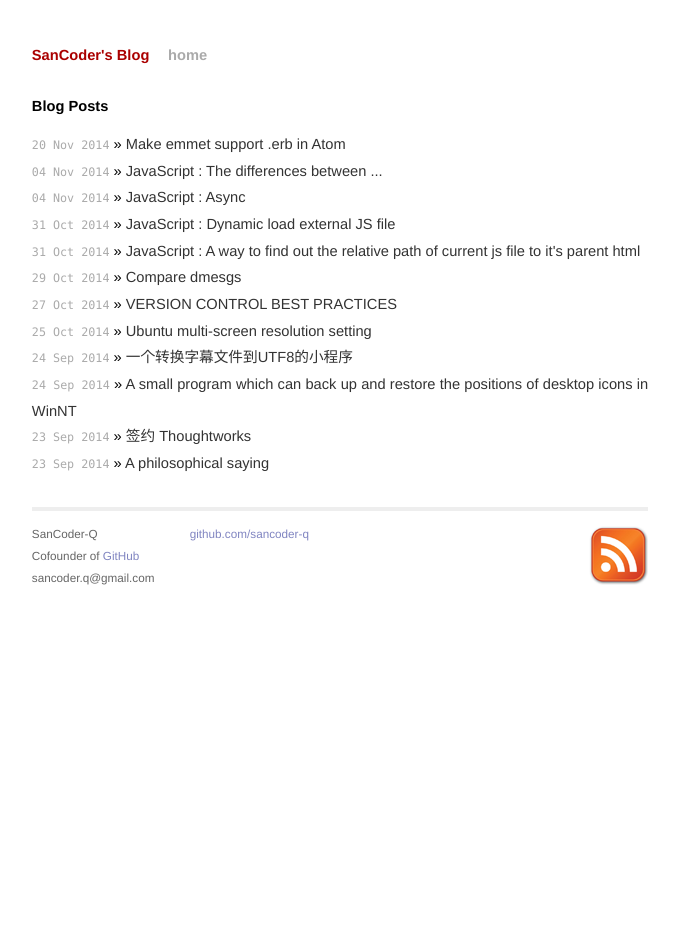
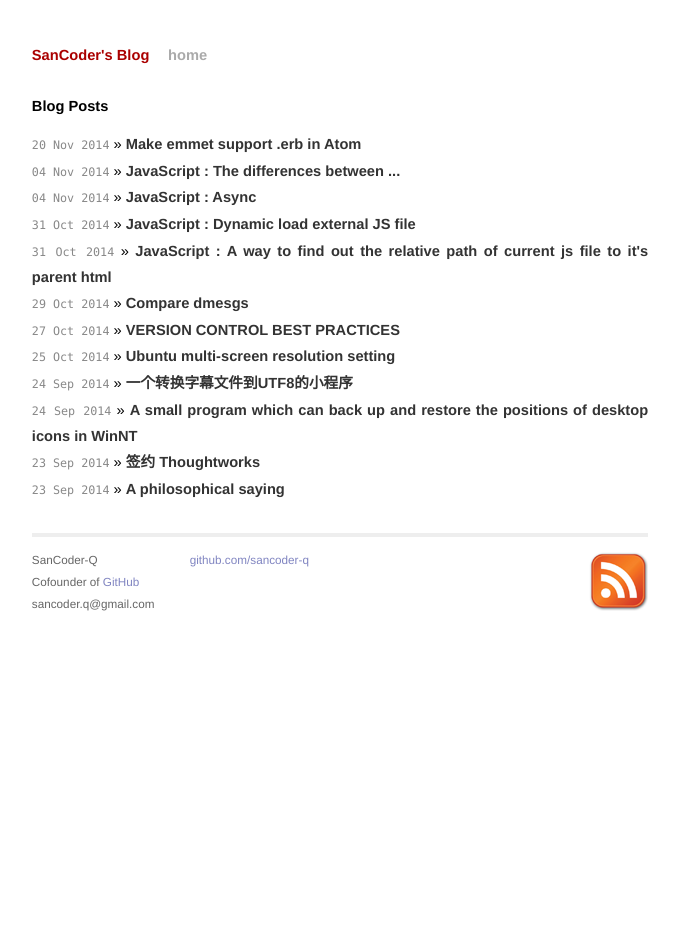
Before and after one commit to SanCoder-Q/sancoder-q.github.io, a Jekyll site: the page built from index.html, in a window 1280 px wide. Shown: the whole page, without its empty margins (300-979 px from the left). Built offline with Jekyll 4.4.1, drawn with Linux system fonts in a browser that asks for light colours; Markdown is read by kramdown in place of the engine named in the settings.

```diff
--- a/css/screen.css
+++ b/css/screen.css
@@ -68,9 +68,13 @@
   }
 
   ul.posts span {
-    color: #aaa;
+    color: #888;
     font-family: Monaco, "Courier New", monospace;
     font-size: 80%;
+  }
+
+  ul.posts a {
+    font-weight: bold;
   }
 
 /*****************************************************************************/
```
